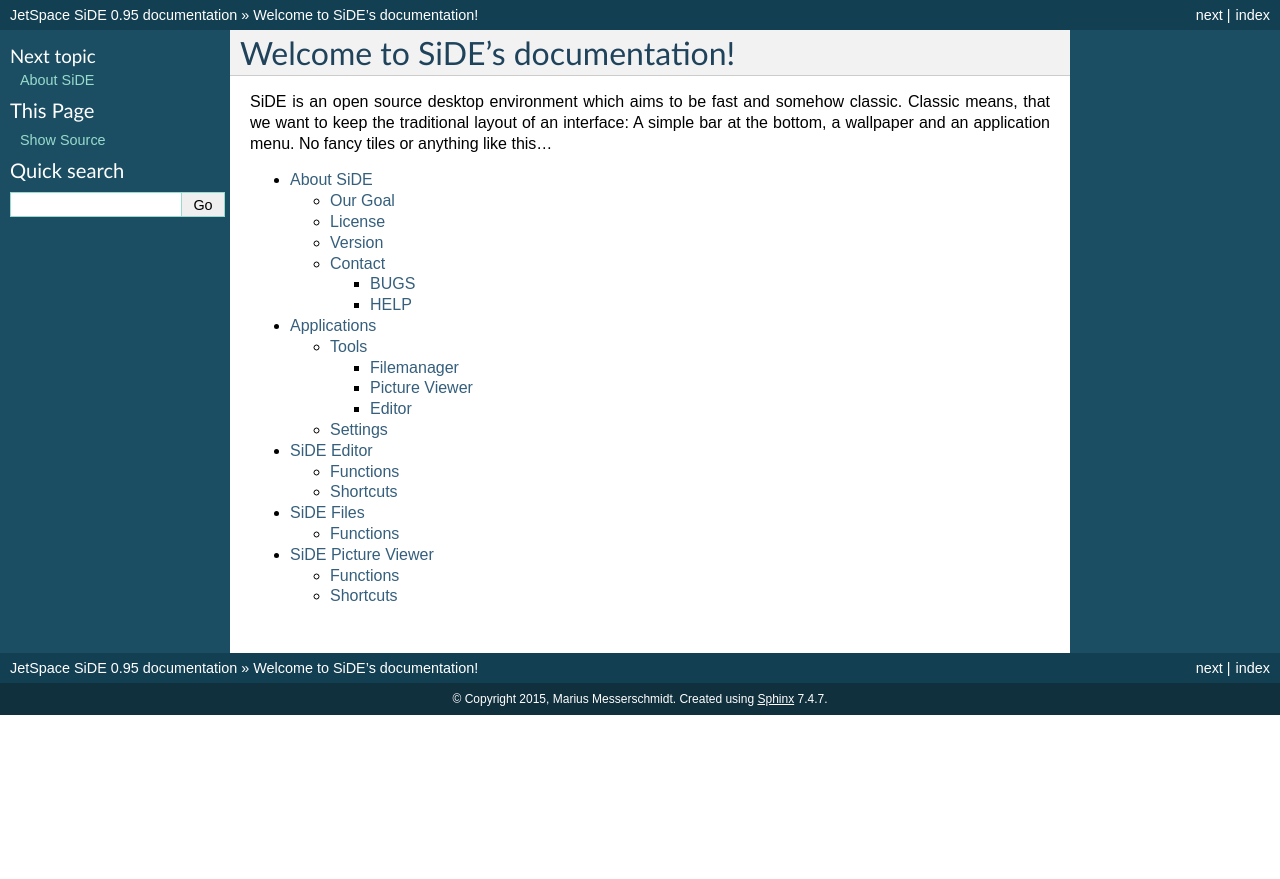
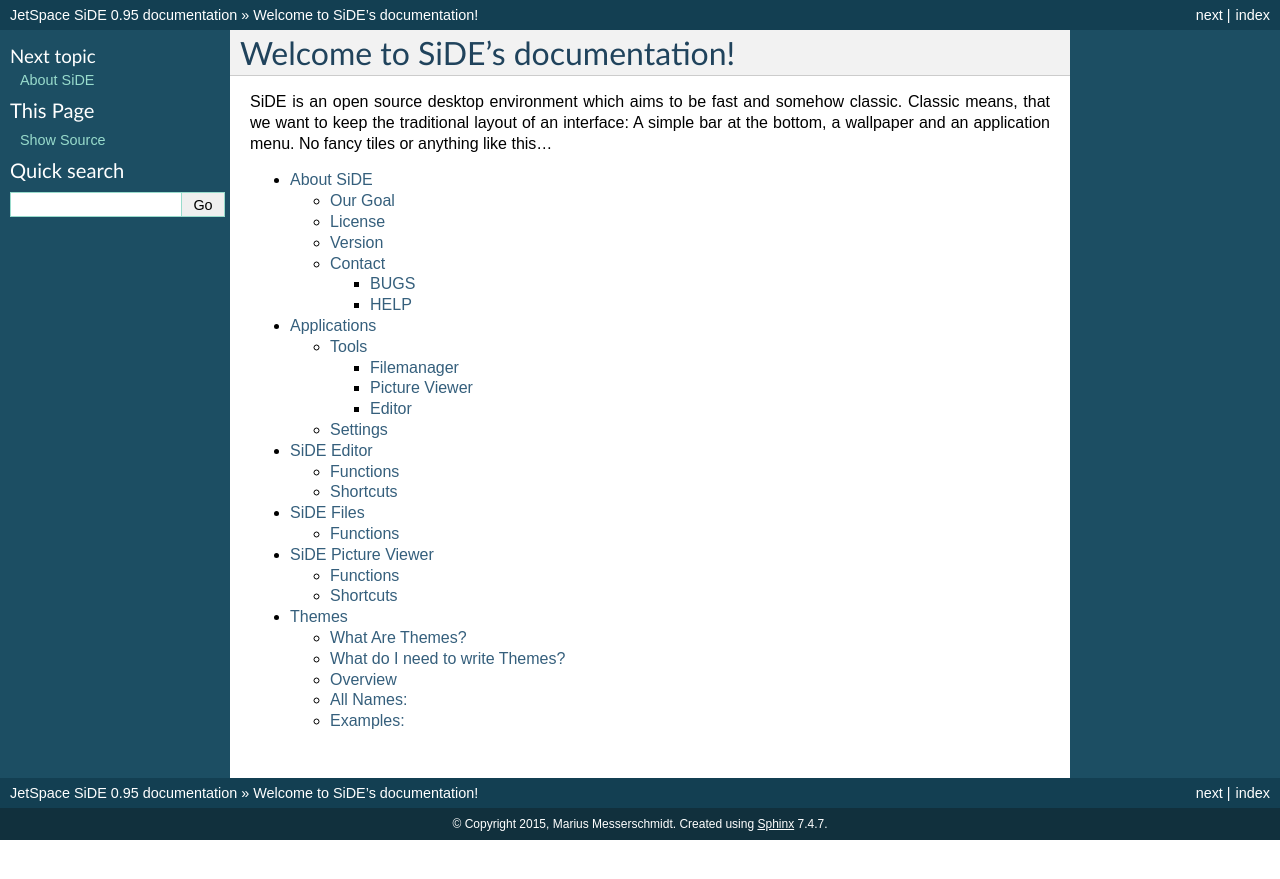
Before and after one commit to jetspace/desktop, a Sphinx documentation site: the page built from docs/source/index.rst, in a window 1280 px wide. Shown: the top 879 px of the page. Built offline with Sphinx 7.4.7, drawn with Linux system fonts in a browser that asks for light colours; pages that are not in the unit, such as notebooks, are missing from menus.

Commit message:
Version 0.92
Updated Documentation for theming

Signed-off-by: Marius Messerschmidt <marius.messerschmidt@googlemail.com>

```diff
--- a/docs/source/index.rst
+++ b/docs/source/index.rst
@@ -19,3 +19,4 @@
    tool_editor
    tool_filemanager
    tool_view
+   themes
--- /dev/null
+++ b/docs/source/themes.rst
@@ -0,0 +1,60 @@
+Themes
+=======
+
+What Are Themes?
+-----------------
+
+Themes change the look of your desktop environment!
+You can setup how your panel, the context menus, etc... will look like!
+
+What do I need to write Themes?
+--------------------------------
+
+You will basically just need to be able to understand CSS (Cascading Style Sheets).
+It will help you if you have written GTK3 themes before, because SiDE is written in GTK3
+it's themes will be using the GTK3 Theming Engine.
+
+Overview
+---------
+
+You should imagine the GtkWindows as Websites written in HTML.
+
+In the following example I will demonstrate this on the panel:
+
+<SiDEPanel>
+
+--<SiDEPanelBox>
+
+----<GtkItems/>
+
+----<SiDEPanelAppMenuButton/>
+
+----<SiDEPanelHiddenApp/>
+
+----<SiDEPanelAppIcon/>
+
+--</SiDEPanelBox>
+
+</SiDEPanel>
+
+
+All Names:
+-----------
+- #SiDEContextMenuDesktop
+- #SiDEPanel
+- #SiDEPanelBox
+- #SiDEPanelAppMenuButton
+- #SiDEPanelHiddenApp
+- #SiDEPanelAppIcon
+
+Default Plug-ins
+
+- #SiDEPluginUserContextLogout
+- #SiDEPanelPluginCalendarBox
+- #SiDEPanelPluginCalendarWindow
+- #SiDEPanelPluginCalendar
+
+Examples:
+----------
+
+You can find examples in the Project Repository
```
Also changed, not shown: other parts of docs/source/index.rst (+1 -1 lines), 1 other file.
